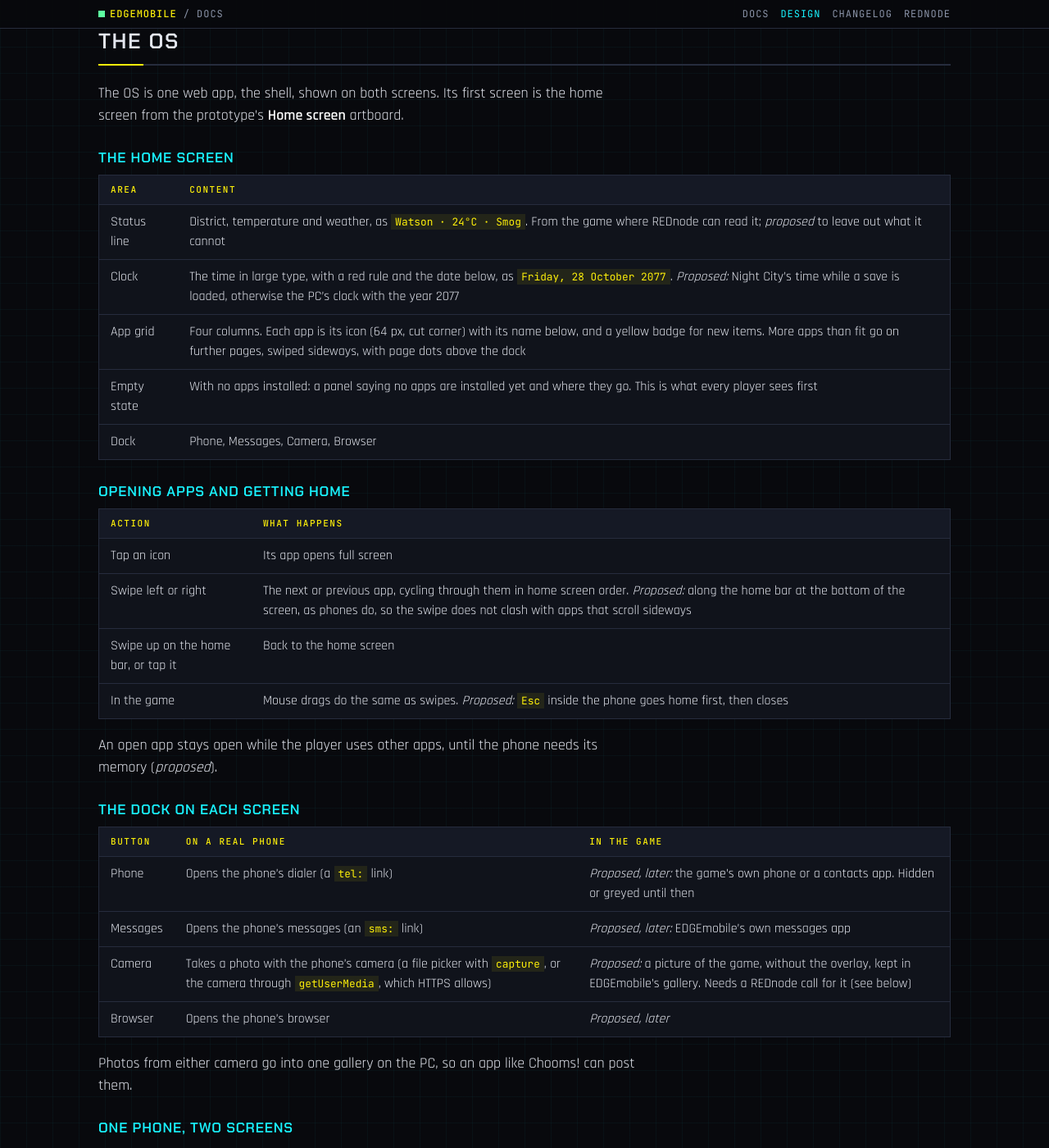
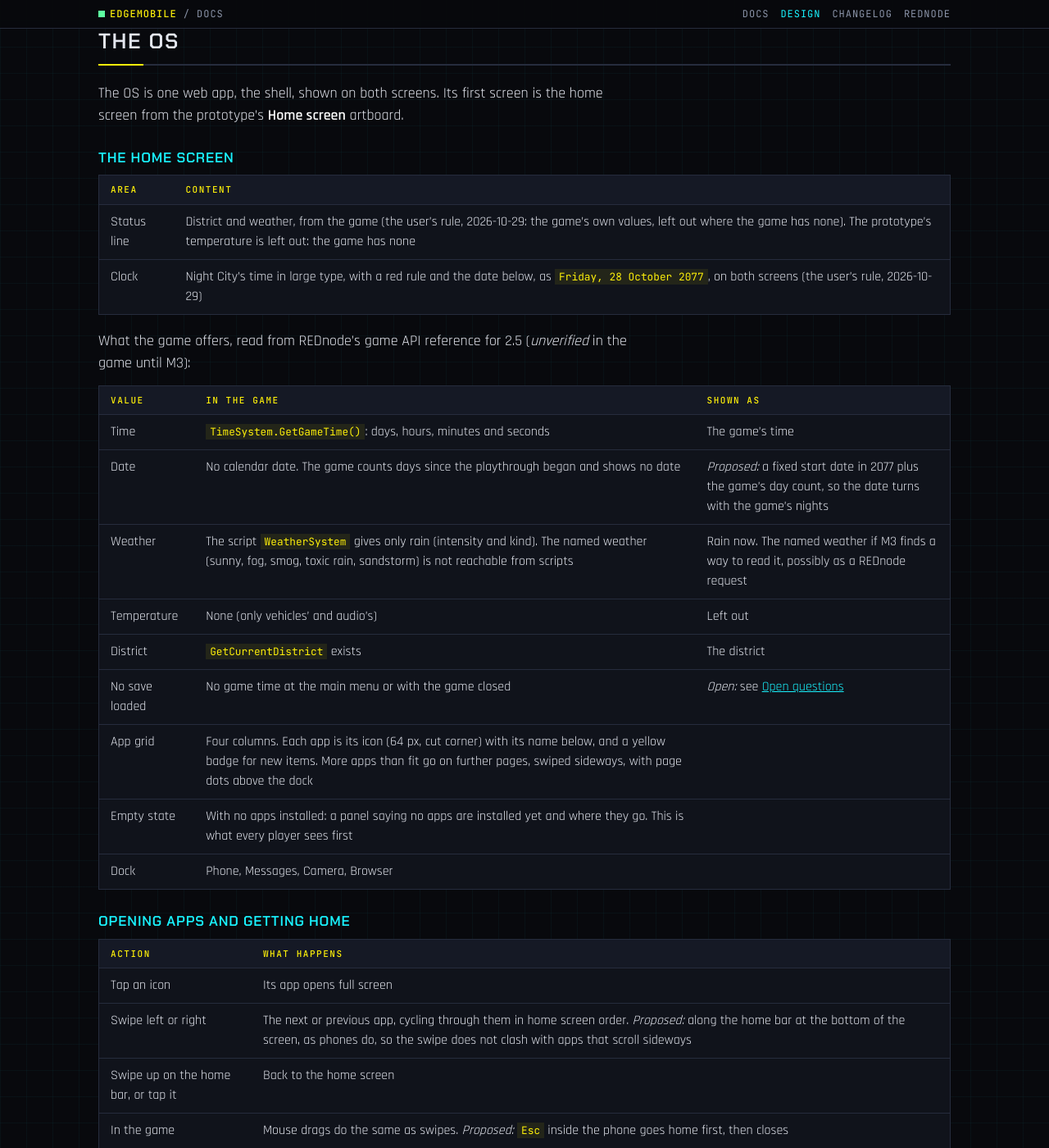
Before and after one commit to Edgemodders/EDGEmobile, a Jekyll site: the page built from docs/design.md, in a window 1280 px wide and 1400 px high, scrolled down 6503 px. Shown: the whole window at 82% size. Built offline with Jekyll 4.4.1, drawn with Linux system fonts in a browser that asks for light colours; some of the changed text lies outside the part shown.

Commit message:
Design: the home screen's clock, date and weather come from the game
The time comes from the game's clock. The game has no calendar date or
temperature, so the date is worked out from its day count and the temperature
is left out. Weather is rain only until a way to read the named weather is found.

Co-Authored-By: Claude Opus 5.5 <noreply@anthropic.com>

```diff
--- a/docs/design.md
+++ b/docs/design.md
@@ -145,8 +145,19 @@ The OS is one web app, the shell, shown on both screens. Its first screen is the
 
 | Area | Content |
 |---|---|
-| Status line | District, temperature and weather, as `Watson · 24°C · Smog`. From the game where REDnode can read it; *proposed* to leave out what it cannot |
-| Clock | The time in large type, with a red rule and the date below, as `Friday, 28 October 2077`. *Proposed:* Night City's time while a save is loaded, otherwise the PC's clock with the year 2077 |
+| Status line | District and weather, from the game (the user's rule, 2026-10-29: the game's own values, left out where the game has none). The prototype's temperature is left out: the game has none |
+| Clock | Night City's time in large type, with a red rule and the date below, as `Friday, 28 October 2077`, on both screens (the user's rule, 2026-10-29) |
+
+What the game offers, read from REDnode's game API reference for 2.5 (*unverified* in the game until M3):
+
+| Value | In the game | Shown as |
+|---|---|---|
+| Time | `TimeSystem.GetGameTime()`: days, hours, minutes and seconds | The game's time |
+| Date | No calendar date. The game counts days since the playthrough began and shows no date | *Proposed:* a fixed start date in 2077 plus the game's day count, so the date turns with the game's nights |
+| Weather | The script `WeatherSystem` gives only rain (intensity and kind). The named weather (sunny, fog, smog, toxic rain, sandstorm) is not reachable from scripts | Rain now. The named weather if M3 finds a way to read it, possibly as a REDnode request |
+| Temperature | None (only vehicles' and audio's) | Left out |
+| District | `GetCurrentDistrict` exists | The district |
+| No save loaded | No game time at the main menu or with the game closed | *Open:* see [Open questions](#open-questions) |
 | App grid | Four columns. Each app is its icon (64 px, cut corner) with its name below, and a yellow badge for new items. More apps than fit go on further pages, swiped sideways, with page dots above the dock |
 | Empty state | With no apps installed: a panel saying no apps are installed yet and where they go. This is what every player sees first |
 | Dock | Phone, Messages, Camera, Browser |
@@ -267,7 +278,8 @@ Each phase ends with a test by the user, on a real phone where it applies, befor
 |---|---|
 | The loader's own origin (see [Installing on the phone](#installing-on-the-phone-pwa)) | GitHub Pages for the spike, an address with its own origin before M5 |
 | Where mobile apps are installed | Beside EDGEmobile's folder, in `red4ext/plugins/REDnode/mobile-apps/`, so installing one does not restart EDGEmobile under hot reload, and an EDGEmobile update never touches them |
-| The clock on the real phone | Night City's time while a save is loaded |
+| The date's start, since the game has no calendar date | A fixed day in 2077 plus the game's day count |
+| The clock with no save loaded (main menu, or the game closed) | The last game time read, frozen and dimmed, with "No signal from Night City" |
 | Should the two screens mirror each other's navigation? | No: shared data, separate navigation |
 | How to open the phone in the game | The launcher now, a key once REDnode has package keys |
 | The folder name `mobile-apps` | Keep it: it says what goes there, beside the REDnode word "apps" |
```
